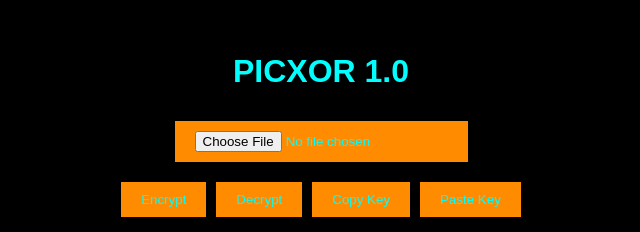
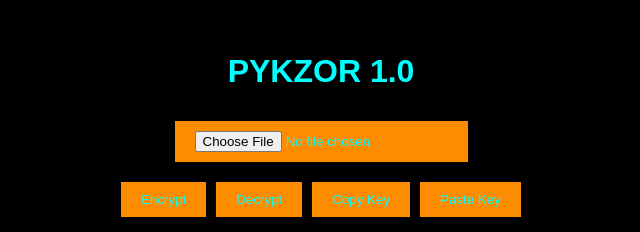
Before and after one commit to ugm616/imagehide, a plain HTML site: page index.html in a window 1280 px wide. Shown: the part 101-333 px from the top of the page, 319-959 px from the left. Drawn offline with Linux system fonts and the light colour scheme; a web font is replaced by a local one.

Commit message:
Update index.html

```diff
--- a/index.html
+++ b/index.html
@@ -4,7 +4,7 @@
 <head>
     <meta charset="UTF-8">
     <meta name="viewport" content="width=device-width, initial-scale=1.0">
-    <title>PICXOR</title>
+    <title>PYKZOR</title>
     <link href="https://fonts.googleapis.com/css2?family=Aldrich&display=swap" rel="stylesheet">
     <style>
         body {
@@ -63,7 +63,7 @@
 </head>
 
 <body>
-    <h1>PICXOR 1.0</h1>
+    <h1>PYKZOR 1.0</h1>
     <input type="file" id="upload" accept="image/*">
     <div class="button-container">
         <button onclick="encryptImage()">Encrypt</button>
```
